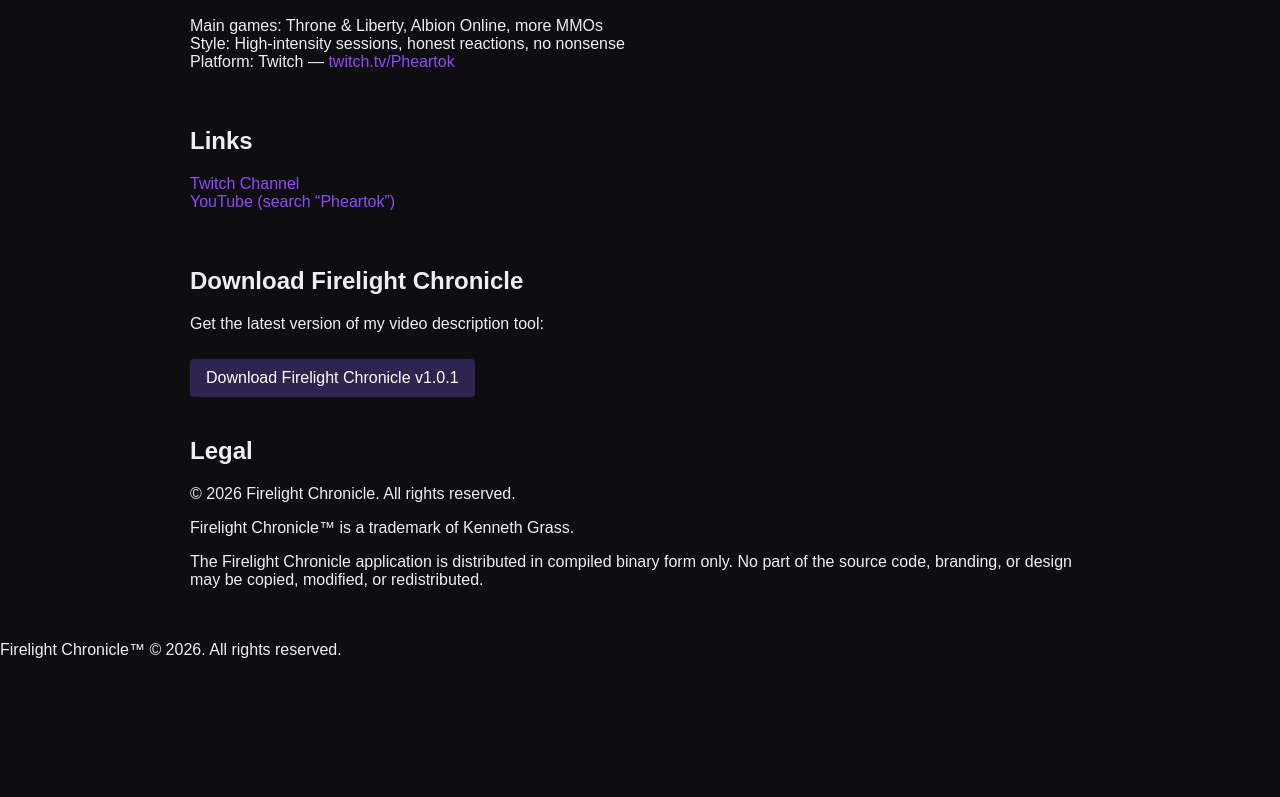
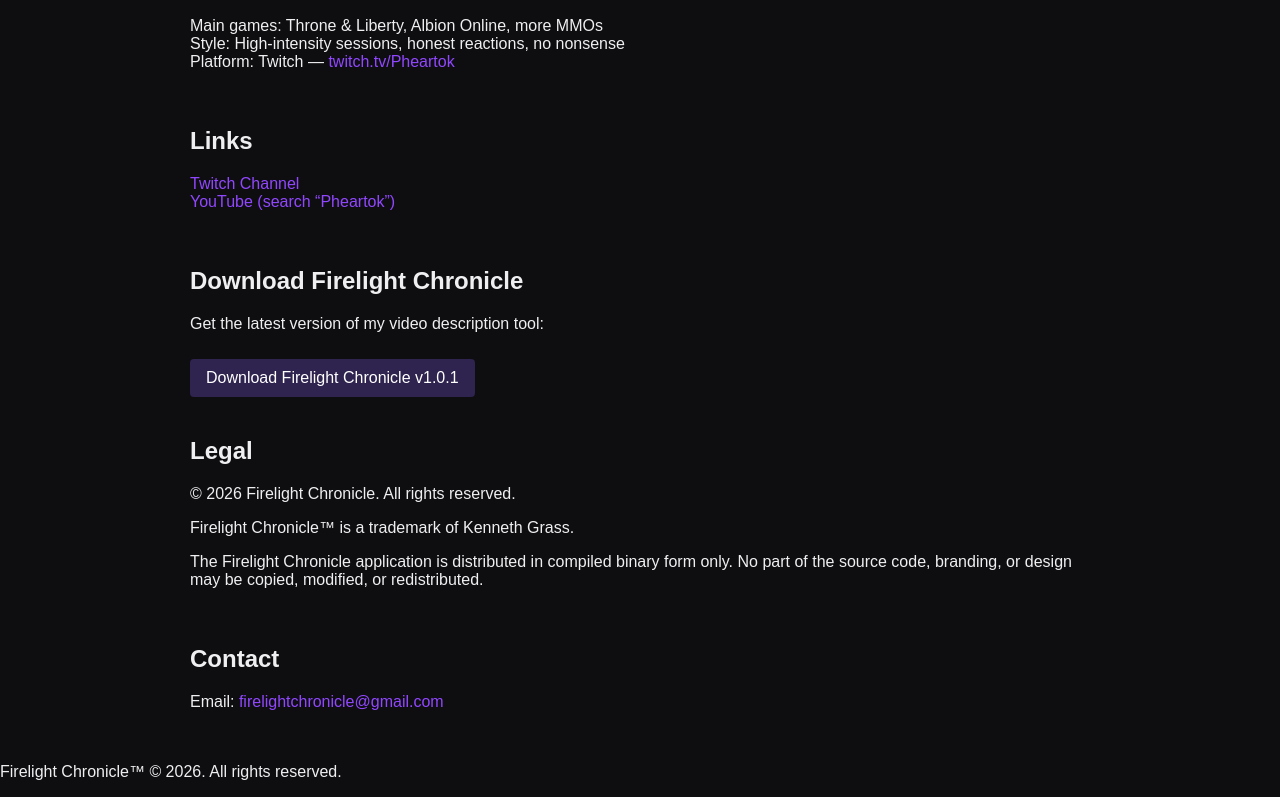
Before and after one commit to Pheartok/pheartok.github.io, a plain HTML site: page index.html in a window 1280 px wide. Shown: the part 1127-1924 px from the top of the page. Before the commit the page ends 1802 px from the top, so only its background shows below. Drawn offline with Linux system fonts and the light colour scheme.

Commit message:
Add contact section with email link
Added a contact section with an email link.

```diff
--- a/index.html
+++ b/index.html
@@ -75,10 +75,16 @@
     <p>The Firelight Chronicle application is distributed in compiled binary form only.
        No part of the source code, branding, or design may be copied, modified, or redistributed.</p>
 </section>
+
+<section id="contact">
+    <h2>Contact</h2>
+    <p>Email: <a href="mailto:firelightchronicle@gmail.com">firelightchronicle@gmail.com</a></p>
+</section>
+
 <script src="main.js"></script>
+
 <footer>
     <p>Firelight Chronicle™ © 2026. All rights reserved.</p>
 </footer>
 </body>
-
 </html>
```
